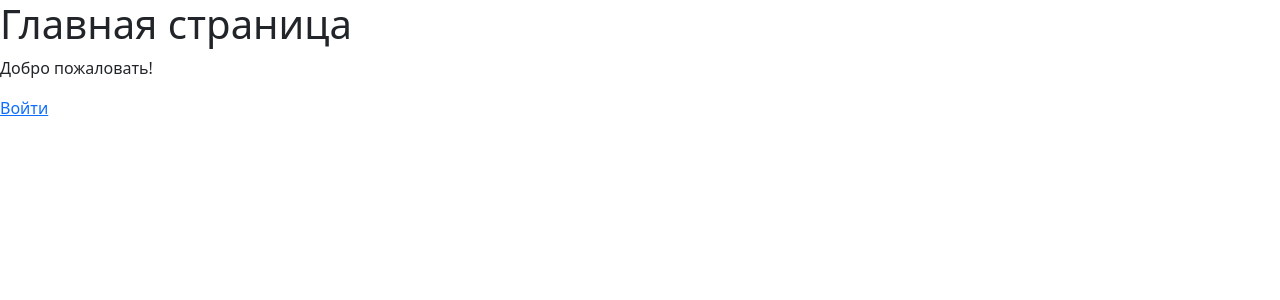
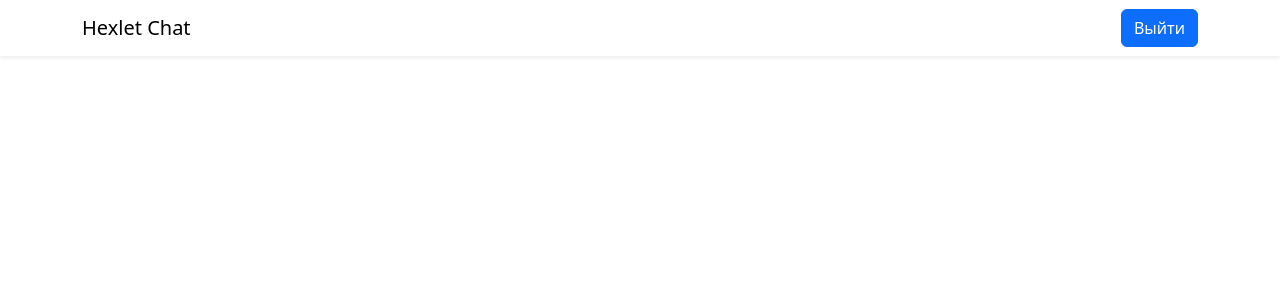
Before and after one commit to shalovlivayaHulignka/frontend-project-12, a React (Vite) app in the folder frontend/: page / in a window 1280 px wide. Shown: the top 300 px of the page. Built offline with nearby package versions, Linux system fonts and the light colour scheme.

Commit message:
Move the header to a separate file

```diff
--- a/frontend/src/App.jsx
+++ b/frontend/src/App.jsx
@@ -1,3 +1,4 @@
+import 'bootstrap/dist/css/bootstrap.css';
 import { BrowserRouter, Routes, Route } from 'react-router-dom';
 import routes from "./utils/routes.jsx";
 import { HomePage } from './components/Page/HomePage.jsx';
@@ -5,12 +6,13 @@ import { LoginPage } from './components/Page/LoginPage.jsx';
 import { SignUpPage } from './components/Page/SignUpPage.jsx';
 import { NotFoundPage } from './components/Page/NotFoundPage.jsx';
 import AuthProvider from "./auth/AuthProvider.jsx";
-
-console.log()
+import Navigation from "./components/Navigation.jsx";
 
 const App = ()  => {
   return (
+    <div className="d-flex flex-column h-100">
       <BrowserRouter>
+        <Navigation>
           <AuthProvider>
             <Routes>
               <Route path={routes.mainPagePath()} element={<HomePage />} />
@@ -19,7 +21,9 @@ const App = ()  => {
               <Route path="*" element={<NotFoundPage />} />
             </Routes>
           </AuthProvider>
+        </Navigation>
       </BrowserRouter>
+    </div>
   );
 }
 
--- /dev/null
+++ b/frontend/src/components/Navigation.jsx
@@ -0,0 +1,21 @@
+import { Link } from 'react-router-dom';
+import routes from '../utils/routes.jsx';
+
+const Navigation = () => {
+  return (
+    <nav className="shadow-sm navbar navbar-expand-lg navbar-light bg-white">
+      <div className="container">
+        <span className="navbar-brand"> Hexlet Chat </span>
+        <Link
+          to={routes.loginPagePath()}
+          type="button"
+          className="btn btn-primary"
+        >
+          Выйти
+        </Link>
+      </div>
+    </nav>
+  );
+};
+
+export default Navigation;
```
Lines whose indentation alone changed are shown as unchanged.
